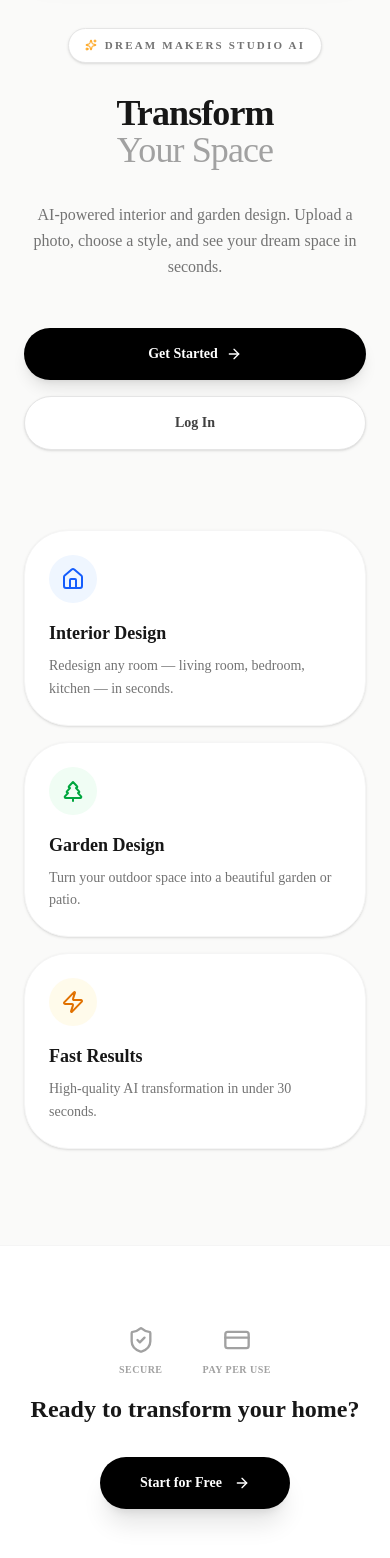
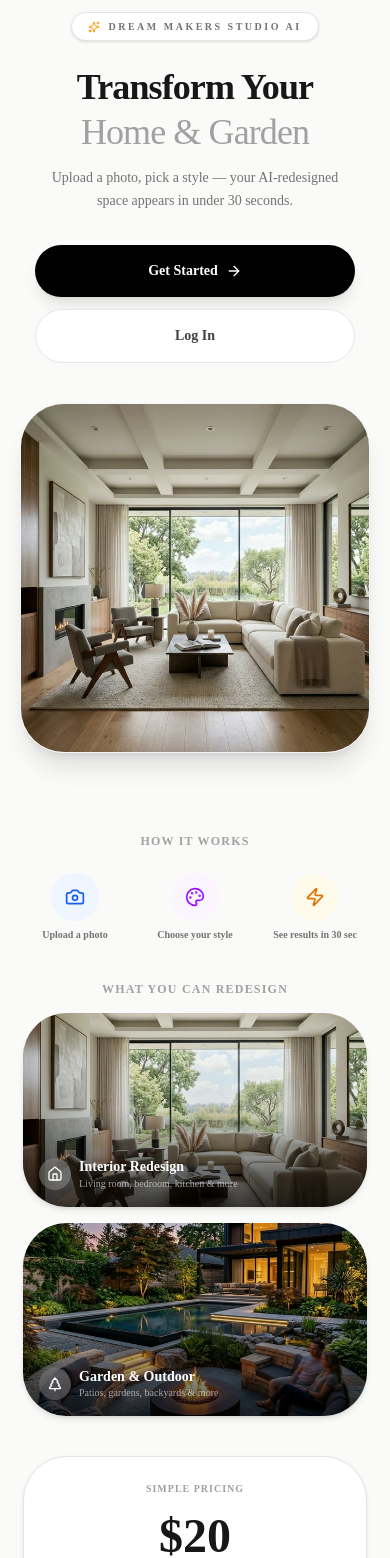
Before and after one commit to dreammakersstudio24-hub/dream-makers-studio, a Next.js app: page /app in a window 390 px wide. Shown: the part 100-1658 px from the top of the page. Built offline with nearby package versions, Linux system fonts and the light colour scheme; no server answers.

Commit message:
Sales page: mobile-first redesign,  pricing, update Stripe checkout and recharge button

```diff
--- a/src/app/api/ai/checkout/route.ts
+++ b/src/app/api/ai/checkout/route.ts
@@ -34,7 +34,7 @@ export async function POST(req: Request) {
               name: "AI Transformation App Access (40 Credits)",
               description: "Instantly unlock 40 high-quality room transformations.",
             },
-            unit_amount: 1000, // $10.00
+            unit_amount: 2000, // $20.00
           },
           quantity: 1,
         },
--- a/src/app/app/generate/page.tsx
+++ b/src/app/app/generate/page.tsx
@@ -204,7 +204,7 @@ export default function MobileGeneratePage() {
                 }}
                 className="w-full bg-red-600 text-white py-4 rounded-2xl font-bold text-lg active:scale-95 transition-all"
               >
-                Recharge ($10 for 40 Credits)
+                Recharge ($20 for 40 Credits)
               </button>
             </div>
           )}
--- a/src/app/app/page.tsx
+++ b/src/app/app/page.tsx
@@ -1,11 +1,11 @@
 import { createServerSupabaseClient } from '@/utils/supabase/server'
 import { redirect } from 'next/navigation'
 import Link from 'next/link'
-import { Sparkles, Home, TreePine, Zap, ArrowRight, ShieldCheck, CreditCard } from 'lucide-react'
+import { ArrowRight, Sparkles, Camera, Palette, Zap, Home, TreePine } from 'lucide-react'
 
 export const metadata = {
-  title: 'Studio AI - Dream Makers Studio',
-  description: 'Transform your space with AI interior and garden design.',
+  title: 'AI Studio — Dream Makers Studio',
+  description: 'Transform your home and garden with AI. Upload a photo, choose a style, see results in 30 seconds.',
 }
 
 export default async function AppSalesPage() {
@@ -19,105 +19,145 @@ export default async function AppSalesPage() {
   return (
     <div className="min-h-screen bg-stone-50 text-neutral-900 font-sans overflow-x-hidden">
 
-      {/* Hero Section */}
-      <section className="flex flex-col items-center justify-center px-6 pt-32 pb-20 text-center">
-        <div className="max-w-2xl mx-auto space-y-8">
+      {/* ── HERO ──────────────────────────────── */}
+      <section className="flex flex-col items-center justify-center px-5 pt-28 pb-10 text-center">
 
-          <div className="inline-flex items-center gap-2 px-4 py-2 rounded-full bg-white border border-neutral-200 shadow-sm text-[11px] font-bold uppercase tracking-[0.2em] text-neutral-500">
-            <Sparkles className="w-3 h-3 text-amber-500" /> Dream Makers Studio AI
+        {/* Badge */}
+        <div className="inline-flex items-center gap-2 px-4 py-1.5 rounded-full bg-white border border-neutral-200 shadow-sm text-[10px] font-black uppercase tracking-[0.25em] text-neutral-500 mb-6">
+          <Sparkles className="w-3 h-3 text-amber-500" />
+          Dream Makers Studio AI
         </div>
 
-          <h1 className="text-4xl md:text-6xl font-black tracking-tight leading-[1.05] text-neutral-900">
-            Transform<br />
-            <span className="text-neutral-400 font-medium">Your Space</span>
+        {/* Headline */}
+        <h1 className="text-4xl font-black tracking-tight leading-tight text-neutral-900 max-w-xs mx-auto mb-3">
+          Transform Your<br />
+          <span className="text-neutral-400 font-medium">Home & Garden</span>
         </h1>
 
-          <p className="text-neutral-500 text-base md:text-lg max-w-md mx-auto leading-relaxed">
-            AI-powered interior and garden design. Upload a photo, choose a style, and see your dream space in seconds.
+        <p className="text-neutral-500 text-sm max-w-xs mx-auto leading-relaxed mb-8">
+          Upload a photo, pick a style — your AI-redesigned space appears in under 30 seconds.
         </p>
 
-          <div className="flex flex-col sm:flex-row items-center justify-center gap-4 pt-4">
+        {/* CTA Buttons */}
+        <div className="flex flex-col w-full max-w-xs gap-3 mb-10">
           <Link
             href="/login?mode=signup&next=/app/dashboard"
-              className="w-full sm:w-auto px-8 py-4 bg-black text-white rounded-2xl text-sm font-bold hover:bg-neutral-800 transition-all shadow-lg flex items-center justify-center gap-2 active:scale-95"
+            className="flex items-center justify-center gap-2 bg-black text-white py-4 rounded-2xl text-sm font-bold hover:bg-neutral-800 active:scale-95 transition-all shadow-lg"
           >
             Get Started <ArrowRight className="w-4 h-4" />
           </Link>
           <Link
             href="/login?next=/app/dashboard"
-              className="w-full sm:w-auto px-8 py-4 bg-white border border-neutral-200 text-neutral-700 rounded-2xl text-sm font-bold hover:bg-neutral-50 transition-all flex items-center justify-center active:scale-95 shadow-sm"
+            className="flex items-center justify-center bg-white border border-neutral-200 text-neutral-700 py-4 rounded-2xl text-sm font-bold hover:bg-neutral-50 active:scale-95 transition-all"
           >
             Log In
           </Link>
         </div>
+
+        {/* Before/After Preview Image */}
+        <div className="w-full max-w-sm rounded-3xl overflow-hidden shadow-xl border border-neutral-100">
+          <img
+            src="/dashboard-interior.png"
+            alt="AI interior design transformation"
+            className="w-full h-auto object-cover"
+          />
+        </div>
+
+      </section>
+
+      {/* ── HOW IT WORKS ──────────────────────── */}
+      <section className="px-5 py-10 max-w-sm mx-auto">
+        <h2 className="text-center text-xs font-black uppercase tracking-widest text-neutral-400 mb-6">How it works</h2>
+        <div className="grid grid-cols-3 gap-4">
+          {[
+            { icon: Camera, label: 'Upload a photo', color: 'bg-blue-50 text-blue-600', step: '1' },
+            { icon: Palette, label: 'Choose your style', color: 'bg-purple-50 text-purple-600', step: '2' },
+            { icon: Zap, label: 'See results in 30 sec', color: 'bg-amber-50 text-amber-600', step: '3' },
+          ].map(({ icon: Icon, label, color, step }) => (
+            <div key={step} className="flex flex-col items-center gap-2 text-center">
+              <div className={`w-12 h-12 rounded-2xl ${color} flex items-center justify-center`}>
+                <Icon className="w-5 h-5" />
+              </div>
+              <p className="text-[10px] font-bold text-neutral-500 leading-tight">{label}</p>
+            </div>
+          ))}
         </div>
       </section>
 
-      {/* Features */}
-      <section className="max-w-3xl mx-auto px-6 pb-24">
-        <div className="grid grid-cols-1 md:grid-cols-3 gap-4">
-          <div className="p-6 rounded-3xl bg-white border border-neutral-100 shadow-sm hover:shadow-md transition-all">
-            <div className="w-12 h-12 rounded-2xl bg-blue-50 text-blue-600 flex items-center justify-center mb-4">
-              <Home className="w-6 h-6" />
+      {/* ── WORKS FOR ─────────────────────────── */}
+      <section className="px-5 pb-10 max-w-sm mx-auto space-y-4">
+        <h2 className="text-center text-xs font-black uppercase tracking-widest text-neutral-400 mb-4">What you can redesign</h2>
+
+        {/* Interior Card */}
+        <div className="relative rounded-3xl overflow-hidden shadow-md aspect-[16/9] bg-neutral-200">
+          <img src="/dashboard-interior.png" alt="Interior redesign" className="absolute inset-0 w-full h-full object-cover" />
+          <div className="absolute inset-0 bg-gradient-to-t from-black/70 via-black/10 to-transparent" />
+          <div className="absolute bottom-0 left-0 p-4 flex items-center gap-2">
+            <div className="w-8 h-8 bg-white/20 backdrop-blur rounded-xl flex items-center justify-center">
+              <Home className="w-4 h-4 text-white" />
             </div>
-            <h3 className="text-lg font-bold mb-2 text-neutral-900">Interior Design</h3>
-            <p className="text-neutral-500 text-sm leading-relaxed">
-              Redesign any room — living room, bedroom, kitchen — in seconds.
-            </p>
+            <div>
+              <p className="text-white font-black text-sm leading-tight">Interior Redesign</p>
+              <p className="text-white/60 text-[10px]">Living room, bedroom, kitchen & more</p>
+            </div>
+          </div>
         </div>
 
-          <div className="p-6 rounded-3xl bg-white border border-neutral-100 shadow-sm hover:shadow-md transition-all">
-            <div className="w-12 h-12 rounded-2xl bg-green-50 text-green-600 flex items-center justify-center mb-4">
-              <TreePine className="w-6 h-6" />
+        {/* Garden Card */}
+        <div className="relative rounded-3xl overflow-hidden shadow-md aspect-[16/9] bg-neutral-200">
+          <img src="/dashboard-garden.png" alt="Garden redesign" className="absolute inset-0 w-full h-full object-cover" />
+          <div className="absolute inset-0 bg-gradient-to-t from-black/70 via-black/10 to-transparent" />
+          <div className="absolute bottom-0 left-0 p-4 flex items-center gap-2">
+            <div className="w-8 h-8 bg-white/20 backdrop-blur rounded-xl flex items-center justify-center">
+              <TreePine className="w-4 h-4 text-white" />
             </div>
-            <h3 className="text-lg font-bold mb-2 text-neutral-900">Garden Design</h3>
-            <p className="text-neutral-500 text-sm leading-relaxed">
-              Turn your outdoor space into a beautiful garden or patio.
-            </p>
+            <div>
+              <p className="text-white font-black text-sm leading-tight">Garden & Outdoor</p>
+              <p className="text-white/60 text-[10px]">Patios, gardens, backyards & more</p>
             </div>
-
-          <div className="p-6 rounded-3xl bg-white border border-neutral-100 shadow-sm hover:shadow-md transition-all">
-            <div className="w-12 h-12 rounded-2xl bg-amber-50 text-amber-600 flex items-center justify-center mb-4">
-              <Zap className="w-6 h-6" />
-            </div>
-            <h3 className="text-lg font-bold mb-2 text-neutral-900">Fast Results</h3>
-            <p className="text-neutral-500 text-sm leading-relaxed">
-              High-quality AI transformation in under 30 seconds.
-            </p>
           </div>
         </div>
       </section>
 
-      {/* CTA Section */}
-      <section className="bg-white border-t border-neutral-100 py-20">
-        <div className="max-w-xl mx-auto px-6 text-center space-y-8">
-          <div className="flex justify-center gap-10 text-neutral-400 mb-4">
-            <div className="flex flex-col items-center gap-2">
-              <ShieldCheck className="w-7 h-7" />
-              <span className="text-[10px] font-bold uppercase tracking-wider">Secure</span>
-            </div>
-            <div className="flex flex-col items-center gap-2">
-              <CreditCard className="w-7 h-7" />
-              <span className="text-[10px] font-bold uppercase tracking-wider">Pay per use</span>
-            </div>
+      {/* ── PRICING ───────────────────────────── */}
+      <section className="px-5 pb-16 max-w-sm mx-auto">
+        <div className="bg-white border border-neutral-200 rounded-3xl p-6 shadow-sm text-center space-y-4">
+          <p className="text-[10px] font-black uppercase tracking-widest text-neutral-400">Simple Pricing</p>
+          <div>
+            <p className="text-5xl font-black text-neutral-900">$20</p>
+            <p className="text-neutral-500 text-sm mt-1">40 Design Credits</p>
+            <p className="text-neutral-400 text-xs mt-0.5">That's just $0.50 per transformation</p>
           </div>
 
-          <h2 className="text-2xl md:text-3xl font-bold text-neutral-900">
-            Ready to transform your home?
-          </h2>
+          <div className="text-left space-y-2 pt-2">
+            {[
+              '✓ Interior room redesign (10+ styles)',
+              '✓ Garden & outdoor transformation (8 styles)',
+              '✓ Instant AI results — 15–30 seconds',
+              '✓ Download & share your designs',
+            ].map((item) => (
+              <p key={item} className="text-xs text-neutral-600">{item}</p>
+            ))}
+          </div>
 
           <Link
             href="/login?mode=signup&next=/app/dashboard"
-            className="inline-flex items-center gap-3 bg-black text-white px-10 py-4 rounded-2xl text-sm font-bold hover:bg-neutral-800 transition-all shadow-xl active:scale-95"
+            className="flex items-center justify-center gap-2 w-full bg-black text-white py-4 rounded-2xl text-sm font-bold hover:bg-neutral-800 active:scale-95 transition-all shadow-lg"
           >
-            Start for Free <ArrowRight className="w-4 h-4" />
+            Get Started · $20 <ArrowRight className="w-4 h-4" />
           </Link>
 
-          <p className="text-xs text-neutral-400 mt-4">
-            Dream Makers Studio © 2026
-          </p>
+          <p className="text-[10px] text-neutral-400">Secure payment via Stripe. One-time purchase.</p>
         </div>
       </section>
+
+      {/* ── FOOTER ────────────────────────────── */}
+      <footer className="border-t border-neutral-100 py-6 text-center">
+        <p className="text-[10px] text-neutral-400 font-bold uppercase tracking-wider">
+          © 2026 Dream Makers Studio
+        </p>
+      </footer>
+
     </div>
   )
 }
```
Lines whose indentation alone changed are shown as unchanged.
